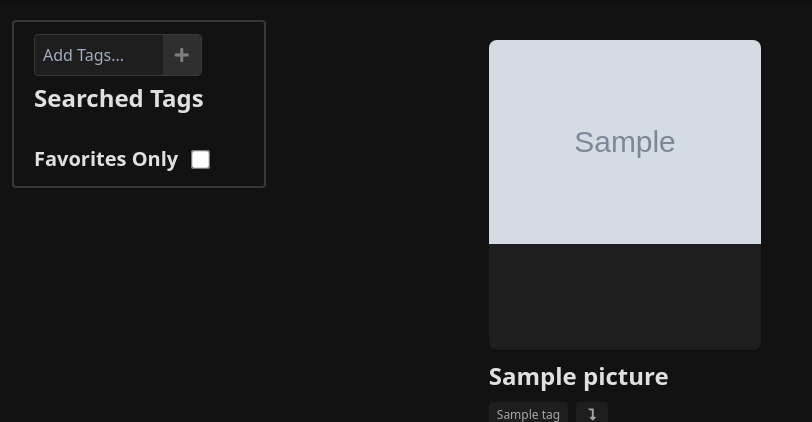
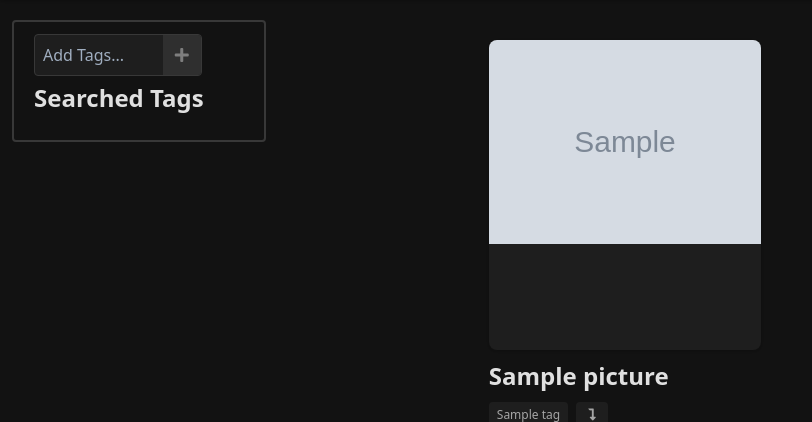
Before and after one commit to heldridge/photos-webapp, a Django app: template django/templates/pages/search.html.j2 in a window 1280 px wide. Shown: the part 74-496 px from the top of the page, without its empty margins (0-812 px from the left). Run offline with Django 3.2, Linux system fonts and the light colour scheme; the template is opened without the code that fills it: most values are stand-ins (such as "Sample title", 1, 10 or a date in 2020); grey boxes marked "Sample" are stand-in pictures; style sheets or scripts are compiled from the project's sources; some libraries are stand-ins or nearby versions.

Commit message:
Render favs only checkbox based on if user is authd and favorites are being searchd for

```diff
--- a/django/templates/pages/search.html.j2
+++ b/django/templates/pages/search.html.j2
@@ -43,13 +43,15 @@
                 </div>
             {% endif %}
 
+            {% if user.is_authenticated %}
             <div class="flex mt-4 items-center">
                 <h1 class="text-xl font-semibold opacity-high-emphasis mr-4">
                     Favorites Only
                 </h1>
 
-                <input type="checkbox" class="text-2xl rounded search-checkbox" onclick=updateFavoritesSearch(this)>
+                <input type="checkbox" {% if favorites %}checked="checked"{% endif %}class="text-2xl rounded search-checkbox" onclick=updateFavoritesSearch(this)>
             </div>
+            {% endif %}
 
         </div>
 
```
